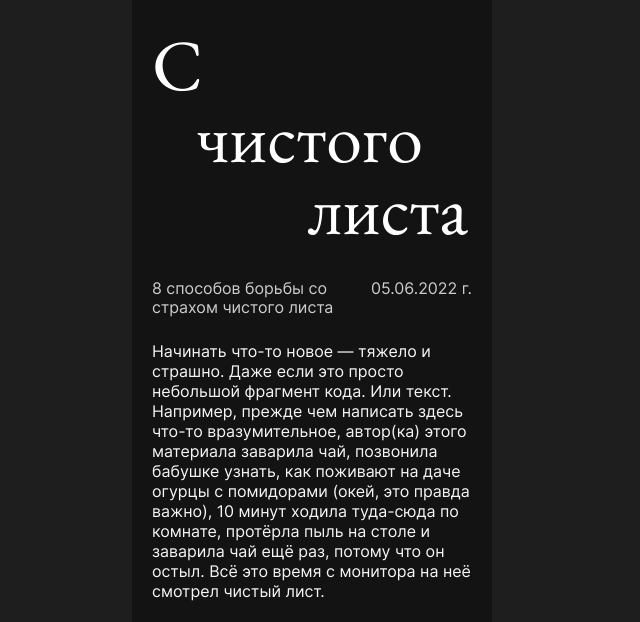
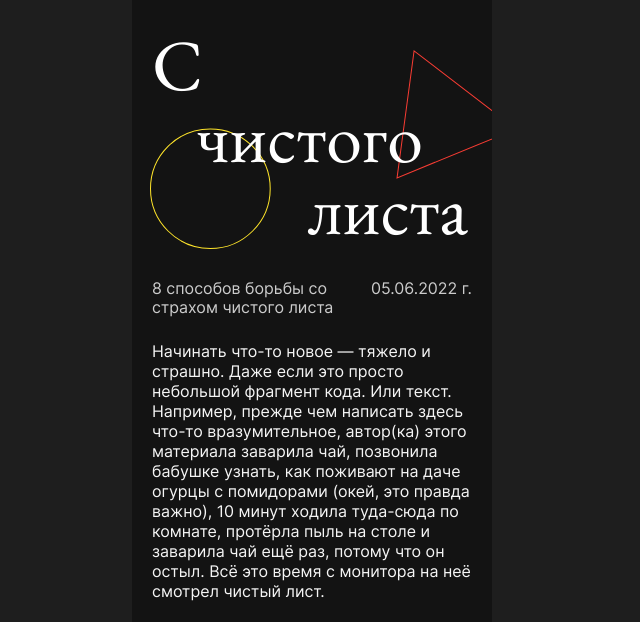
Before and after one commit to Wildlepesha/praktikum_1, a plain HTML site: page index.html in a window 1280 px wide. Shown: the part 111-733 px from the top of the page, without its empty margins (328-968 px from the left). Drawn offline with Linux system fonts and the light colour scheme; files whose address does not match are found by name; a web font is replaced by a local one.

Commit message:
Update style.css

```diff
--- a/styles/style.css
+++ b/styles/style.css
@@ -61,7 +61,7 @@ h1, h2, h3, h4, h5, h6, p, ul, ol, blockquote {
 
 .cover {
     padding: 7px 24px 30px 20px;
-    background-image: url('./images/cover.svg');
+    background-image: url('../images/cover.svg');
     background-repeat: no-repeat;
     background-position: right center;
     background-size: 95% auto;
```
